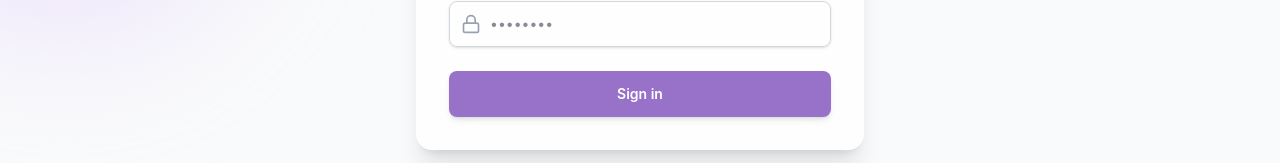
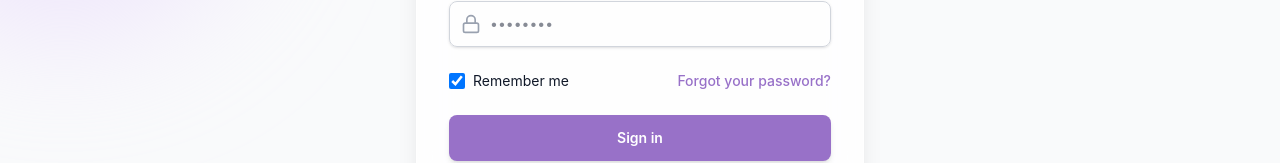
Before and after one commit to ssritisetty/miniproject1, a React (Vite) app in the folder frontend/: page /login in a window 1280 px wide. Shown: the part 360-523 px from the top of the page. Built offline with nearby package versions, Linux system fonts and the light colour scheme; no server answers.

Commit message:
feat: enhance login and register forms for better credential saving and auto-fill

```diff
--- a/frontend/src/pages/Login.jsx
+++ b/frontend/src/pages/Login.jsx
@@ -5,12 +5,20 @@ import authService from '../services/auth.service';
 
 const Login = () => {
   const navigate = useNavigate();
-  const [formData, setFormData] = useState({ username: '', password: '' });
+  const [formData, setFormData] = useState({
+    username: '',
+    password: '',
+    rememberMe: true
+  });
   const [loading, setLoading] = useState(false);
   const [error, setError] = useState('');
 
   const handleChange = (e) => {
-    setFormData({ ...formData, [e.target.name]: e.target.value });
+    const { name, value, type, checked } = e.target;
+    setFormData({
+      ...formData,
+      [name]: type === 'checkbox' ? checked : value
+    });
   };
 
   const handleSubmit = async (e) => {
@@ -92,6 +100,7 @@ const Login = () => {
                   name="username"
                   type="text"
                   required
+                  autoComplete="username"
                   className="block w-full pl-10 pr-3 py-3 border border-gray-300 rounded-lg focus:ring-primary-500 focus:border-primary-500 sm:text-sm transition-colors"
                   placeholder="Enter your username"
                   value={formData.username}
@@ -111,12 +120,35 @@ const Login = () => {
                   name="password"
                   type="password"
                   required
+                  autoComplete="current-password"
                   className="block w-full pl-10 pr-3 py-3 border border-gray-300 rounded-lg focus:ring-primary-500 focus:border-primary-500 sm:text-sm transition-colors"
                   placeholder="••••••••"
                   value={formData.password}
                   onChange={handleChange}
                 />
               </div>
+            </div>
+          </div>
+
+          <div className="flex items-center justify-between">
+            <div className="flex items-center">
+              <input
+                id="rememberMe"
+                name="rememberMe"
+                type="checkbox"
+                className="h-4 w-4 text-primary-600 focus:ring-primary-500 border-gray-300 rounded transition-colors"
+                checked={formData.rememberMe}
+                onChange={handleChange}
+              />
+              <label htmlFor="rememberMe" className="ml-2 block text-sm text-gray-900">
+                Remember me
+              </label>
+            </div>
+
+            <div className="text-sm">
+              <a href="#" className="font-medium text-primary-600 hover:text-primary-500">
+                Forgot your password?
+              </a>
             </div>
           </div>
 
--- a/frontend/src/pages/Register.jsx
+++ b/frontend/src/pages/Register.jsx
@@ -207,6 +207,7 @@ const Register = () => {
                   required
                   minLength={3}
                   maxLength={20}
+                  autoComplete="username"
                   className="block w-full pl-10 pr-3 py-3 border border-gray-300 rounded-lg focus:ring-primary-500 focus:border-primary-500 sm:text-sm"
                   placeholder="At least 3 characters"
                   value={formData.username}
@@ -227,6 +228,7 @@ const Register = () => {
                   name="email"
                   type="email"
                   required
+                  autoComplete="email"
                   className="block w-full pl-10 pr-3 py-3 border border-gray-300 rounded-lg focus:ring-primary-500 focus:border-primary-500 sm:text-sm"
                   placeholder="you@example.com"
                   value={formData.email}
@@ -246,6 +248,7 @@ const Register = () => {
                   name="phoneNumber"
                   type="text"
                   required
+                  autoComplete="tel"
                   className="block w-full pl-10 pr-3 py-3 border border-gray-300 rounded-lg focus:ring-primary-500 focus:border-primary-500 sm:text-sm"
                   placeholder="+91 98765 43210"
                   value={formData.phoneNumber}
@@ -267,6 +270,7 @@ const Register = () => {
                   required
                   minLength={6}
                   maxLength={40}
+                  autoComplete="new-password"
                   className="block w-full pl-10 pr-3 py-3 border border-gray-300 rounded-lg focus:ring-primary-500 focus:border-primary-500 sm:text-sm"
                   placeholder="At least 6 characters"
                   value={formData.password}
```
